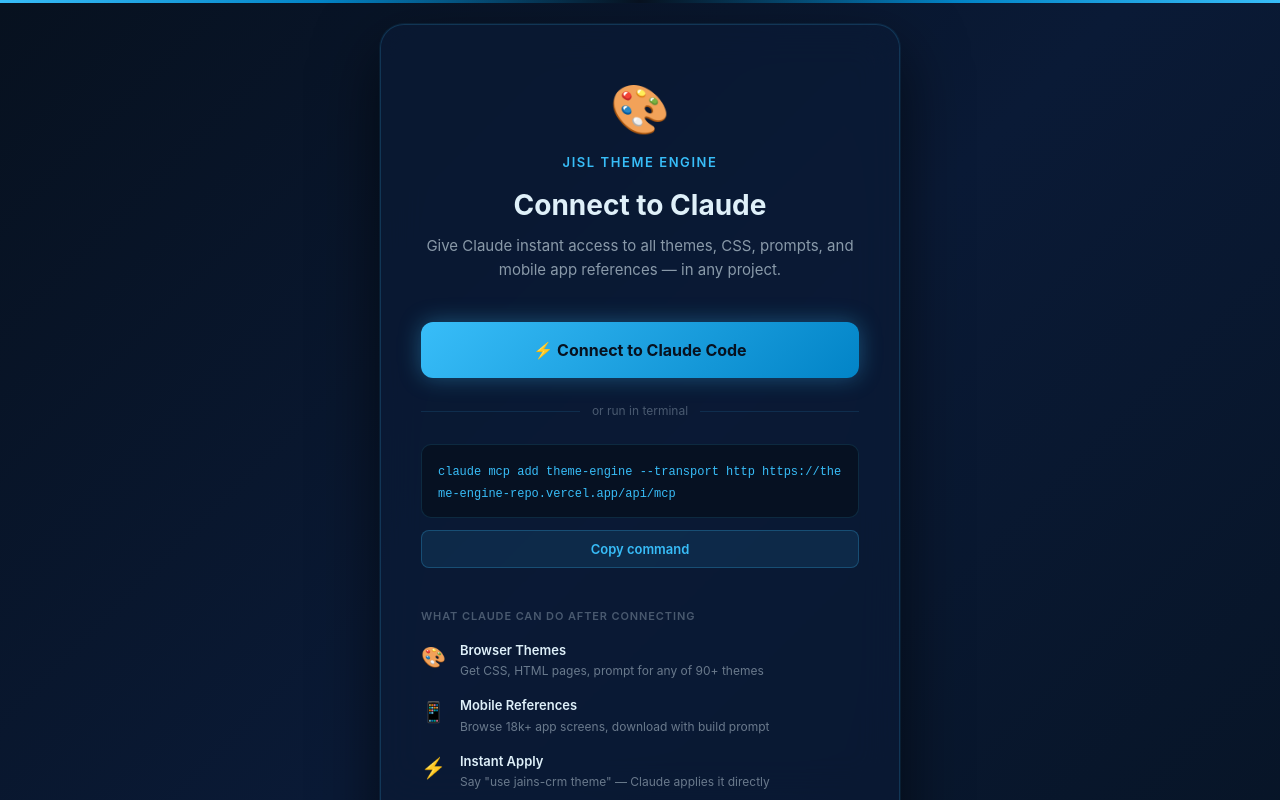
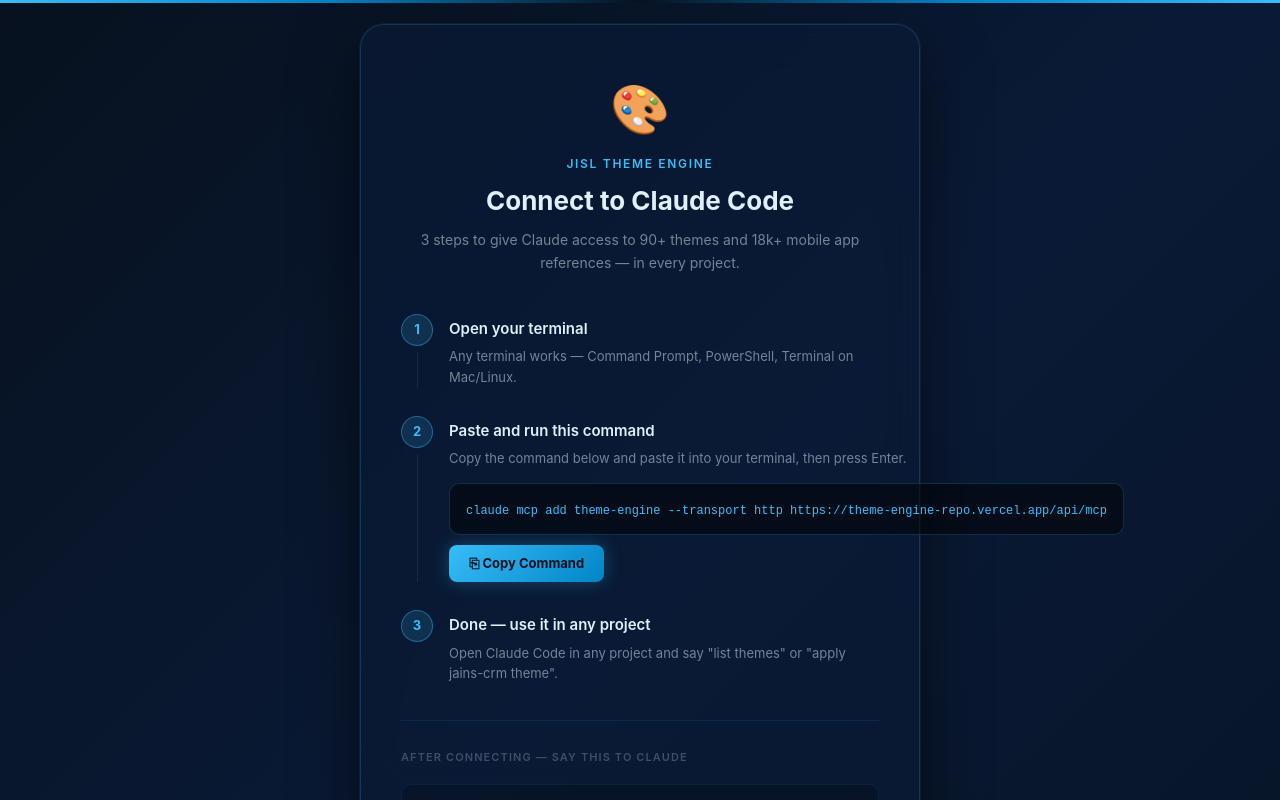
Before and after one commit to developer4-gif/Theme-Engine-Repo, a Next.js app: page /connect in a window 1280 px wide. Built offline with nearby package versions, Linux system fonts and the light colour scheme.

Commit message:
Fix /connect page — remove broken claude:// deep link, clean 3-step UI with copy button
Co-Authored-By: Claude Sonnet 4.6 <noreply@anthropic.com>

```diff
--- a/app/connect/page.tsx
+++ b/app/connect/page.tsx
@@ -1,21 +1,43 @@
 'use client';
 
+import { useState } from 'react';
+
+const MCP_URL = 'https://theme-engine-repo.vercel.app/api/mcp';
+const CLI_CMD = `claude mcp add theme-engine --transport http ${MCP_URL}`;
+
+const STEPS = [
+  {
+    num: '1',
+    title: 'Open your terminal',
+    desc: 'Any terminal works — Command Prompt, PowerShell, Terminal on Mac/Linux.',
+  },
+  {
+    num: '2',
+    title: 'Paste and run this command',
+    desc: 'Copy the command below and paste it into your terminal, then press Enter.',
+    code: true,
+  },
+  {
+    num: '3',
+    title: 'Done — use it in any project',
+    desc: 'Open Claude Code in any project and say "list themes" or "apply jains-crm theme".',
+  },
+];
+
 export default function ConnectPage() {
-  const MCP_URL = 'https://theme-engine-repo.vercel.app/api/mcp';
-  const deepLink = `claude://mcp/install?name=theme-engine&transport=http&url=${encodeURIComponent(MCP_URL)}`;
-  const cliCommand = `claude mcp add theme-engine --transport http ${MCP_URL}`;
+  const [copied, setCopied] = useState(false);
 
-  function copyCommand() {
-    navigator.clipboard.writeText(cliCommand).catch(() => {
+  function copy() {
+    navigator.clipboard.writeText(CLI_CMD).catch(() => {
       const ta = document.createElement('textarea');
-      ta.value = cliCommand;
+      ta.value = CLI_CMD;
       document.body.appendChild(ta);
       ta.select();
       document.execCommand('copy');
       document.body.removeChild(ta);
     });
-    const btn = document.getElementById('copy-btn');
-    if (btn) { btn.textContent = '✓ Copied!'; setTimeout(() => { btn.textContent = 'Copy command'; }, 2000); }
+    setCopied(true);
+    setTimeout(() => setCopied(false), 2500);
   }
 
   return (
@@ -36,106 +58,121 @@ export default function ConnectPage() {
         border: '1px solid rgba(56,189,248,0.18)',
         borderRadius: 24,
         padding: '48px 40px',
-        maxWidth: 520,
+        maxWidth: 560,
         width: '100%',
         boxShadow: '0 0 0 1px rgba(56,189,248,0.08), 0 24px 64px rgba(0,0,0,0.6)',
-        textAlign: 'center',
       }}>
-        {/* Logo area */}
-        <div style={{ fontSize: 48, marginBottom: 8 }}>🎨</div>
-        <div style={{ fontSize: 13, fontWeight: 600, letterSpacing: '0.12em', color: '#38BDF8', textTransform: 'uppercase', marginBottom: 16 }}>JISL Theme Engine</div>
-        <h1 style={{ fontSize: 28, fontWeight: 700, color: '#DFF0F9', margin: '0 0 12px', lineHeight: 1.2 }}>
-          Connect to Claude
+        {/* Header */}
+        <div style={{ textAlign: 'center', marginBottom: 40 }}>
+          <div style={{ fontSize: 48, marginBottom: 10 }}>🎨</div>
+          <div style={{ fontSize: 12, fontWeight: 600, letterSpacing: '0.14em', color: '#38BDF8', textTransform: 'uppercase', marginBottom: 12 }}>JISL Theme Engine</div>
+          <h1 style={{ fontSize: 26, fontWeight: 700, color: '#DFF0F9', margin: '0 0 10px', lineHeight: 1.25 }}>
+            Connect to Claude Code
           </h1>
-        <p style={{ fontSize: 15, color: 'rgba(223,240,249,0.6)', margin: '0 0 40px', lineHeight: 1.6 }}>
-          Give Claude instant access to all themes, CSS, prompts, and mobile app references — in any project.
+          <p style={{ fontSize: 14, color: 'rgba(223,240,249,0.5)', lineHeight: 1.65, margin: 0 }}>
+            3 steps to give Claude access to 90+ themes and 18k+ mobile app references — in every project.
           </p>
-
-        {/* Primary CTA */}
-        <a
-          href={deepLink}
-          style={{
-            display: 'block',
-            background: 'linear-gradient(135deg, #38BDF8 0%, #0284C7 100%)',
-            color: '#07111f',
-            fontWeight: 700,
-            fontSize: 16,
-            padding: '16px 32px',
-            borderRadius: 12,
-            textDecoration: 'none',
-            marginBottom: 16,
-            boxShadow: '0 0 22px rgba(56,189,248,0.35)',
-            transition: 'opacity 0.15s',
-          }}
-          onMouseOver={e => (e.currentTarget.style.opacity = '0.9')}
-          onMouseOut={e => (e.currentTarget.style.opacity = '1')}
-        >
-          ⚡ Connect to Claude Code
-        </a>
-
-        {/* Divider */}
-        <div style={{ display: 'flex', alignItems: 'center', gap: 12, margin: '24px 0' }}>
-          <div style={{ flex: 1, height: 1, background: 'rgba(56,189,248,0.12)' }} />
-          <span style={{ fontSize: 12, color: 'rgba(223,240,249,0.3)' }}>or run in terminal</span>
-          <div style={{ flex: 1, height: 1, background: 'rgba(56,189,248,0.12)' }} />
         </div>
 
-        {/* CLI command */}
+        {/* Steps */}
+        <div style={{ display: 'flex', flexDirection: 'column', gap: 0 }}>
+          {STEPS.map((step, i) => (
+            <div key={i} style={{ display: 'flex', gap: 16, marginBottom: i < STEPS.length - 1 ? 28 : 0 }}>
+              {/* Number + line */}
+              <div style={{ display: 'flex', flexDirection: 'column', alignItems: 'center', flexShrink: 0 }}>
                 <div style={{
-          background: 'rgba(7,17,31,0.8)',
-          border: '1px solid rgba(56,189,248,0.14)',
+                  width: 32, height: 32, borderRadius: '50%',
+                  background: 'rgba(56,189,248,0.15)',
+                  border: '1.5px solid rgba(56,189,248,0.4)',
+                  display: 'flex', alignItems: 'center', justifyContent: 'center',
+                  fontSize: 13, fontWeight: 700, color: '#38BDF8', flexShrink: 0,
+                }}>{step.num}</div>
+                {i < STEPS.length - 1 && (
+                  <div style={{ width: 1, flex: 1, minHeight: 20, background: 'rgba(56,189,248,0.12)', marginTop: 6 }} />
+                )}
+              </div>
+
+              {/* Content */}
+              <div style={{ paddingTop: 4, flex: 1, paddingBottom: i < STEPS.length - 1 ? 0 : 0 }}>
+                <div style={{ fontSize: 15, fontWeight: 600, color: '#DFF0F9', marginBottom: 6 }}>{step.title}</div>
+                <div style={{ fontSize: 13, color: 'rgba(223,240,249,0.5)', lineHeight: 1.6, marginBottom: step.code ? 14 : 0 }}>{step.desc}</div>
+
+                {step.code && (
+                  <>
+                    {/* Command box */}
+                    <div style={{
+                      background: 'rgba(0,0,0,0.5)',
+                      border: '1px solid rgba(56,189,248,0.2)',
                       borderRadius: 10,
                       padding: '14px 16px',
-          textAlign: 'left',
-          marginBottom: 12,
-          position: 'relative',
+                      marginBottom: 10,
+                      overflowX: 'auto',
                     }}>
-          <code style={{ fontSize: 12, color: '#38BDF8', wordBreak: 'break-all', fontFamily: 'monospace' }}>
-            {cliCommand}
+                      <code style={{ fontSize: 12, color: '#38BDF8', fontFamily: "'SF Mono', 'Fira Code', monospace", whiteSpace: 'nowrap' }}>
+                        {CLI_CMD}
                       </code>
                     </div>
+
+                    {/* Copy button */}
                     <button
-          id="copy-btn"
-          onClick={copyCommand}
+                      onClick={copy}
                       style={{
-            background: 'rgba(56,189,248,0.1)',
-            border: '1px solid rgba(56,189,248,0.25)',
+                        display: 'flex', alignItems: 'center', gap: 8,
+                        background: copied ? 'rgba(52,211,153,0.15)' : 'linear-gradient(135deg, #38BDF8 0%, #0284C7 100%)',
+                        border: copied ? '1px solid rgba(52,211,153,0.4)' : 'none',
                         borderRadius: 8,
-            color: '#38BDF8',
-            fontSize: 13,
-            fontWeight: 600,
+                        color: copied ? '#34D399' : '#07111f',
+                        fontSize: 13, fontWeight: 700,
                         padding: '10px 20px',
                         cursor: 'pointer',
-            width: '100%',
-            transition: 'background 0.15s',
+                        transition: 'all 0.2s',
+                        boxShadow: copied ? 'none' : '0 0 18px rgba(56,189,248,0.3)',
                       }}
                     >
-          Copy command
+                      {copied ? '✓ Copied!' : '⎘ Copy Command'}
                     </button>
-
-        {/* What you get */}
-        <div style={{ marginTop: 40, textAlign: 'left' }}>
-          <div style={{ fontSize: 11, fontWeight: 600, letterSpacing: '0.08em', color: 'rgba(223,240,249,0.3)', textTransform: 'uppercase', marginBottom: 16 }}>What Claude can do after connecting</div>
-          {[
-            ['🎨', 'Browser Themes', 'Get CSS, HTML pages, prompt for any of 90+ themes'],
-            ['📱', 'Mobile References', 'Browse 18k+ app screens, download with build prompt'],
-            ['⚡', 'Instant Apply', 'Say "use jains-crm theme" — Claude applies it directly'],
-            ['🔍', 'Smart Search', 'Search by category, color style, dark/light, keyword'],
-          ].map(([icon, title, desc]) => (
-            <div key={title} style={{ display: 'flex', gap: 14, marginBottom: 16, alignItems: 'flex-start' }}>
-              <div style={{ fontSize: 20, flexShrink: 0, marginTop: 1 }}>{icon}</div>
-              <div>
-                <div style={{ fontSize: 13, fontWeight: 600, color: '#DFF0F9', marginBottom: 2 }}>{title}</div>
-                <div style={{ fontSize: 12, color: 'rgba(223,240,249,0.45)', lineHeight: 1.5 }}>{desc}</div>
+                  </>
+                )}
               </div>
             </div>
           ))}
         </div>
+
+        {/* Divider */}
+        <div style={{ height: 1, background: 'rgba(56,189,248,0.1)', margin: '36px 0 28px' }} />
+
+        {/* What you can do */}
+        <div>
+          <div style={{ fontSize: 11, fontWeight: 600, letterSpacing: '0.1em', color: 'rgba(223,240,249,0.25)', textTransform: 'uppercase', marginBottom: 18 }}>
+            After connecting — say this to Claude
+          </div>
+          <div style={{ display: 'flex', flexDirection: 'column', gap: 10 }}>
+            {[
+              { label: 'Themes',   examples: ['"Apply the jains-crm theme to this project"', '"Find me a dark enterprise theme"'] },
+              { label: 'Mobile',   examples: ['"Show me food delivery app references"', '"Get screens for a fitness app"'] },
+              { label: 'Export',   examples: ['"Give me the CSS for obsidian theme"', '"Get the Claude prompt for pulse theme"'] },
+            ].map(group => (
+              <div key={group.label} style={{
+                background: 'rgba(7,17,31,0.5)',
+                border: '1px solid rgba(56,189,248,0.08)',
+                borderRadius: 10, padding: '12px 16px',
+              }}>
+                <div style={{ fontSize: 11, fontWeight: 700, color: '#38BDF8', letterSpacing: '0.08em', textTransform: 'uppercase', marginBottom: 8 }}>{group.label}</div>
+                {group.examples.map(ex => (
+                  <div key={ex} style={{ fontSize: 12, color: 'rgba(223,240,249,0.45)', marginBottom: 4, lineHeight: 1.5 }}>
+                    → {ex}
+                  </div>
+                ))}
+              </div>
+            ))}
+          </div>
+        </div>
       </div>
 
       {/* Footer */}
-      <div style={{ marginTop: 24, fontSize: 12, color: 'rgba(223,240,249,0.2)', textAlign: 'center' }}>
-        JISL Theme Engine · <a href="/theme-studio" style={{ color: 'rgba(56,189,248,0.5)', textDecoration: 'none' }}>Open Studio</a>
+      <div style={{ marginTop: 20, fontSize: 12, color: 'rgba(223,240,249,0.18)', textAlign: 'center' }}>
+        JISL Theme Engine ·{' '}
+        <a href="/theme-studio" style={{ color: 'rgba(56,189,248,0.4)', textDecoration: 'none' }}>Open Studio</a>
       </div>
     </div>
   );
```
Lines whose indentation alone changed are shown as unchanged.
